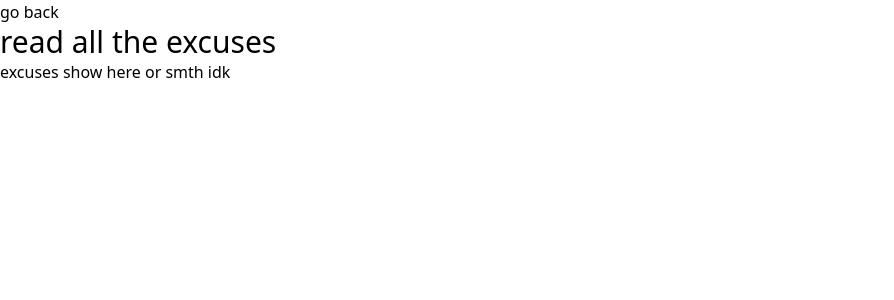
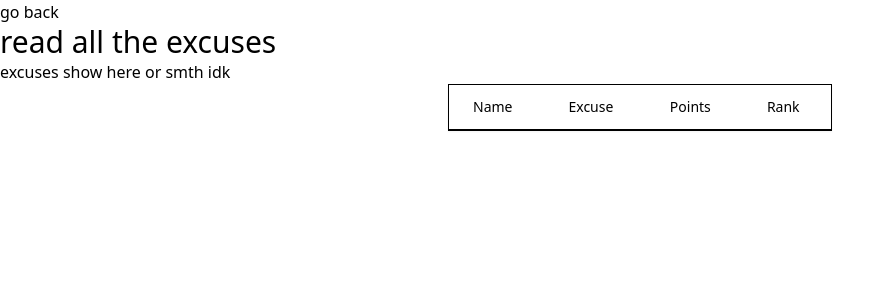
Before and after one commit to rudranshgoel1/donteatthatfrog, a Flask app: page /read in a window 1280 px wide. Shown: the top 300 px of the page, without its empty margins (0-894 px from the left). Run offline with Flask 3, Linux system fonts and the light colour scheme; lists and menus that the app fills with data are empty; some libraries are stand-ins or nearby versions.

Commit message:
made a lot of changes, added AI review system, any user can read all the excuses and fixed some bugs

```diff
--- a/app.py
+++ b/app.py
@@ -1,96 +1,171 @@
-from flask import Flask, render_template, request, jsonify, redirect, url_for
+from flask import Flask, render_template, request, jsonify, redirect, url_for, json
+import requests
 from flask_sqlalchemy import SQLAlchemy
 import os
 import dotenv
+import threading
 
 # flask settings ---------------------------------------------------------
 
 dotenv.load_dotenv()
 
 app = Flask(__name__)
-app.config['SQLALCHEMY_DATABASE_URI'] = os.getenv("DATABASE_URI")
-app.config['SECRET_KEY'] = os.getenv("SECRET")
-app.config['SQLALCHEMY_TRACK_MODIFICATIONS'] = False
+app.config["SQLALCHEMY_DATABASE_URI"] = os.getenv("DATABASE_URI")
+app.config["SECRET_KEY"] = os.getenv("SECRET")
+app.config["SQLALCHEMY_TRACK_MODIFICATIONS"] = False
 
 adminpass = os.getenv("ADMIN_PASSWORD")
+aikey = os.getenv("AI_KEY")
 
 db = SQLAlchemy(app)
 
 
 class Excuses(db.Model):
-    __tablename__ = 'excuses'
+    __tablename__ = "excuses"
     id = db.Column(db.Integer, primary_key=True)
     name = db.Column(db.String(250), nullable=False)
     excuse = db.Column(db.String(250), nullable=False)
     points = db.Column(db.String(250), nullable=False)
     pending = db.Column(db.Boolean, nullable=False, default=True)
 
+
 with app.app_context():
     db.create_all()
 
+# functions ------------------------------------------------------
+
+
+def get_excuses():
+    excuses = Excuses.query.filter_by().all()
+    return excuses
+
+
+def ai_review(id: int, excuse: str):
+    if not aikey:
+        print("add api key in .env")
+
+    payload = {
+        "model": "x-ai/grok-4.1-fast",
+        "messages": [
+            {
+                "role": "system",
+                "content": (
+                    "You are the Chief Procrastination Officer (CPO) of the world's most prestigious "
+                    "Procrastination Leaderboard. Your job is to review and score excuses that people "
+                    "give for procrastinating.\n\n"
+                    "You award points across 3 dimensions:\n"
+                    "- 🎨 Creativity Points: How original and inventive is the excuse?\n"
+                    "- 😂 Audacity Points: How bold and shameless is it?\n"
+                    "- 🎭 Believability Points: How convincingly could someone say this with a straight face?\n\n"
+                    "IMPORTANT RULES:\n"
+                    "- Each dimension is worth exactly the same — no dimension is weighted more than another.\n"
+                    "- Points are absolute, not relative to other users — the same excuse always gets the same points.\n"
+                    "- Be consistent. A mediocre excuse should always score similarly regardless of who submitted it.\n"
+                    "- Total = Creativity + Audacity + Believability\n\n"
+                    "Always respond ONLY in this JSON format, no preamble, no markdown backticks:\n"
+                    '{"creativity": <points>, "audacity": <points>, "believability": <points>, "total": <sum>, "review": "<witty 1-2 sentence roast>"}'
+                ),
+            },
+            { "role": "user", "content": excuse }
+        ],
+    }
+
+    response = requests.post(
+        "https://ai.hackclub.com/proxy/v1/chat/completions",
+        headers={
+            "Authorization": f"Bearer {aikey}",
+            "Content-Type": "application/json"
+        },
+        json=payload,
+        timeout=60,
+    )
+    response.raise_for_status()
+    data = response.json()
+    result = json.loads(data["choices"][0]["message"]["content"].strip())
+
+    with app.app_context():
+        exc = Excuses.query.get(id)
+        exc.points = str(result["total"])
+        exc.pending = False
+        db.session.commit()
+
+
 # routes ---------------------------------------------------------
 
-@app.route('/')
+
+@app.route("/")
 def home():
-    return render_template('index.html')
+    return render_template("index.html")
 
-@app.route('/add', methods=['POST', 'GET'])
+
+@app.route("/add", methods=["POST", "GET"])
 def add():
-    if request.method == 'GET':
-        return render_template('addexcuse.html')
-    if request.method == 'POST':
+    if request.method == "GET":
+        return render_template("addexcuse.html")
+    if request.method == "POST":
         print(request.form)
-        name = request.form['name']
-        excuse = request.form['excuse']
+        name = request.form["name"]
+        excuse = request.form["excuse"]
         points = "0"
 
-        newexcuse = Excuses(name=name, excuse=excuse, points=points)
+        newexcuse = Excuses(name=name, excuse=excuse, points=points, pending=True)
         db.session.add(newexcuse)
         db.session.commit()
 
+        thread = threading.Thread(target=ai_review, kwargs={"id": newexcuse.id, "excuse": excuse})
+        thread.daemon = True
+        thread.start()
+
         error = "ig submitted for review, someone (@stolen_username) will review it and give you points for it, estimated time is 6-7 decades (jk check after 5 minutes)"
 
-    #   return jsonify({'status': 'ok ig', 'message': 'yo lowk ts is working RAHHHH & added to db, if error then idk u tell me gng'})
-        return redirect('/', error=error)
+        #   return jsonify({'status': 'ok ig', 'message': 'yo lowk ts is working RAHHHH & added to db, if error then idk u tell me gng'})
+        return redirect("/")
 
-@app.route('/read')
+
+@app.route("/read")
 def read():
-    if request.method == 'GET':
-        return render_template('allexcuses.html')
+    excuses = get_excuses()
+
+    return render_template("allexcuses.html", excuses=excuses)
+
 
 # admin routes ---------------------------------------------------------
 
-@app.route('/admin', methods=['POST', 'GET'])
+
+@app.route("/admin", methods=["POST", "GET"])
 def admin():
-    if request.method == 'POST':
-        password = request.form['password']
+    if request.method == "POST":
+        password = request.form["password"]
         if password:
             if password == adminpass:
-                return render_template('adminreview.html')
+                return render_template("adminreview.html")
             else:
                 error = "not authorized bozo, read .env and login again :icant:"
-                return render_template('adminlogin.html', error=error)
+                return render_template("adminlogin.html", error=error)
 
-    if request.method == 'GET':
-        return render_template('adminlogin.html')
+    if request.method == "GET":
+        return render_template("adminlogin.html")
 
-@app.route('/approve/<int:id>', methods=['POST', 'GET'])
+
+@app.route("/approve/<int:id>", methods=["POST", "GET"])
 def approve(id):
     excuse = Excuses.query.get(id)
     excuse.pending = False
 
     db.session.commit()
 
-    return redirect('/admin', isAuthenticated='true')
+    return redirect("/admin")
 
-@app.route('/reject/<int:id>', methods=['POST', 'GET'])
+
+@app.route("/reject/<int:id>", methods=["POST", "GET"])
 def reject(id):
     excuse = Excuses.query.get(id)
     db.session.delete(excuse)
 
     db.session.commit()
 
-    return redirect('/admin', isAuthenticated='true')
+    return redirect("/admin")
 
-if __name__ == '__main__':
+
+if __name__ == "__main__":
     app.run(debug=True, port=5000)
--- a/templates/allexcuses.html
+++ b/templates/allexcuses.html
@@ -4,7 +4,8 @@
         <meta charset="UTF-8">
         <meta name="viewport" content="width=device-width, initial-scale=1.0">
         <title>review the excuses</title>
-    <script src="https://cdn.jsdelivr.net/npm/@tailwindcss/browser@4"></script>
+        <script
+            src="https://cdn.jsdelivr.net/npm/@tailwindcss/browser@4"></script>
     </head>
     <body>
         <button onClick="history.back()">go back</button>
@@ -13,5 +14,49 @@
         <ul>
             <li>excuses show here or smth idk</li>
         </ul>
+        <div class="sm:mx-auto sm:w-full sm:max-w-sm">
+            <div
+                class="relative overflow-x-auto bg-neutral-primary-soft shadow-xs rounded-base border border-default">
+                <table
+                    class="w-full text-sm text-left rtl:text-right text-body">
+                    <thead
+                        class="text-sm text-body bg-neutral-secondary-soft border-b rounded-base border-default">
+                        <tr>
+                            <th scope="col" class="px-6 py-3 font-medium">
+                                Name
+                            </th>
+                            <th scope="col" class="px-6 py-3 font-medium">
+                                Excuse
+                            </th>
+                            <th scope="col" class="px-6 py-3 font-medium">
+                                Points
+                            </th>
+                            <th scope="col" class="px-6 py-3 font-medium">
+                                Rank
+                            </th>
+                        </tr>
+                    </thead>
+                    <tbody>
+                        {% for excuse in excuses %}
+                        <tr class="bg-neutral-primary border-b border-default">
+                            <th scope="row"
+                                class="px-6 py-4 font-medium text-heading whitespace-nowrap">
+                                {{ excuse.name }}
+                            </th>
+                            <td class="px-6 py-4">
+                                {{ excuse.excuse }}
+                            </td>
+                            <td class="px-6 py-4">
+                                {{ excuse.points }}
+                            </td>
+                            <td class="px-6 py-4">
+                                {{ excuse.rank }}
+                            </td>
+                        </tr>
+                        {% endfor %}
+                    </tbody>
+                </table>
+            </div>
+        </div>
     </body>
 </html>
```
Lines whose indentation alone changed are shown as unchanged.
